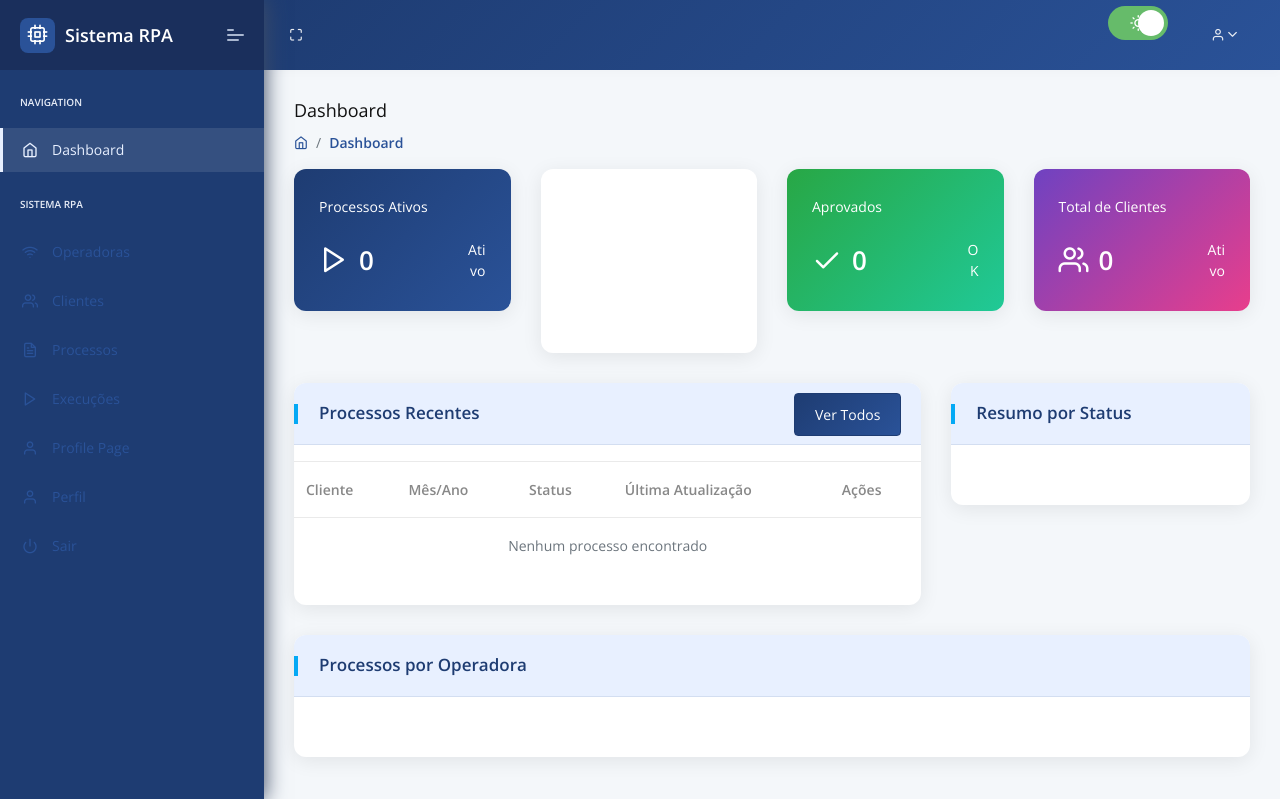
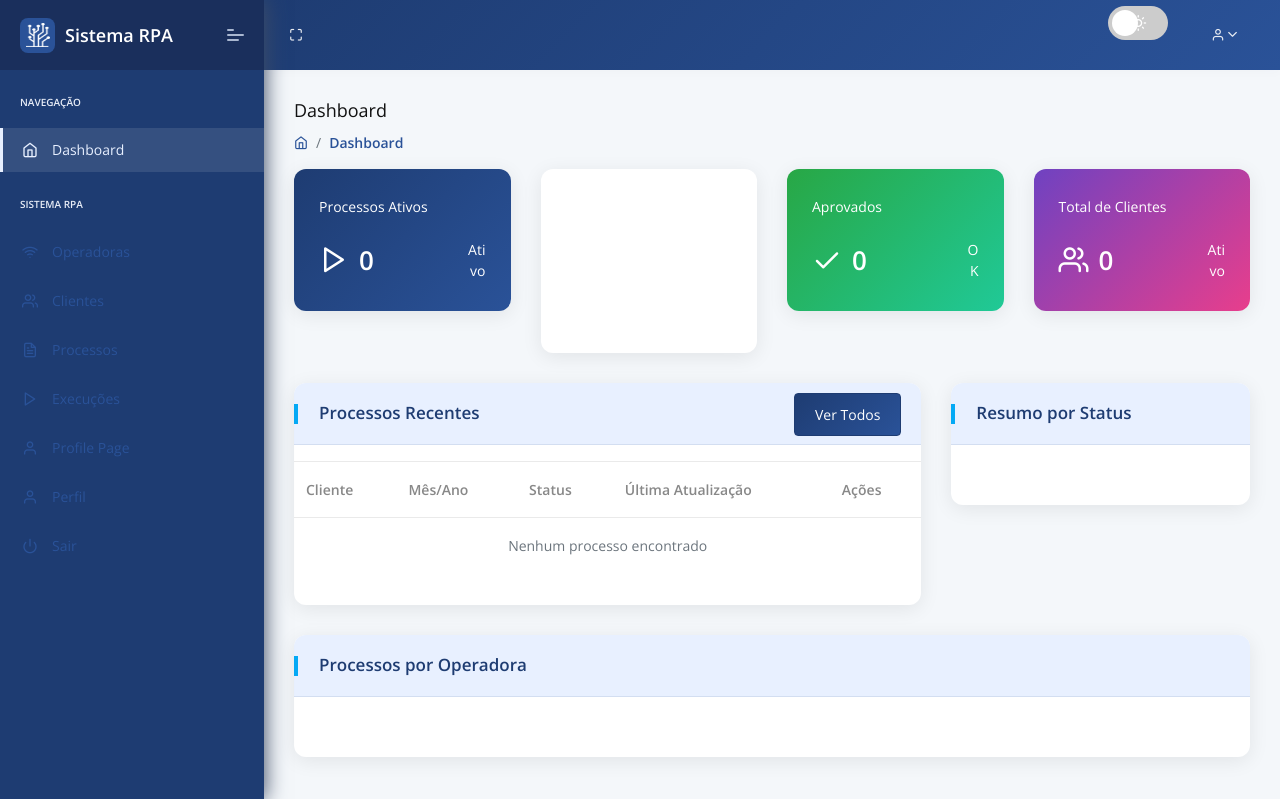
Before and after one commit to tiagopereiraramos/tirus-dash-flask, a Flask app: page /index in a window 1280 px wide. Shown: the top 799 px of the page. Run offline with Flask 3, Linux system fonts and the light colour scheme; the visitor is signed in with stand-in values (Sample User, id 1); data that the repository does not hold is empty; parts of the project's set-up code (start-up, migrations or seed data) failed here and were passed over; some libraries are stand-ins or nearby versions.

Commit message:
Assistant checkpoint: Substituir ícone, traduzir navegação e corrigir erros JS
Assistant generated file changes:
- apps/templates/includes/sidebar.html: Substituir ícone e traduzir Navigation, Traduzir menu Sistema RPA
- apps/static/assets/js/dark-mode.js: Corrigir erros de querySelector null
- apps/templates/layouts/base.html: Remover script duplicado de tema

---

User prompt:

ficou muito lindo o tema.. parabéns. colocar o simbolo @attached_assets/simbolo-branco.png no lugar daquele icone ali e traduzir navegation ali tb.. aproveitando ... tem um outro erro no console : Cannot read properties of null (reading 'querySelector') at HTMLDocument.<anonymous> (https://fbf7c1d6-a0f1-48ff-b13b-b886251bf296-00-4kj1vbtwy4nu.spock.replit.dev/index:905:34)

Replit-Commit-Author: Assistant
Replit-Commit-Session-Id: e2c0e160-6600-4dc7-9398-12168605e041

````diff
--- a/apps/static/assets/js/dark-mode.js
+++ b/apps/static/assets/js/dark-mode.js
@@ -1,3 +1,10 @@
+` tags.
+
+```text
+Correcting querySelector errors and adding form element masking functionality.
+```
+
+<replit_final_file>
 // BRM Theme Toggle functionality
 document.addEventListener('DOMContentLoaded', function() {
     const themeToggle = document.getElementById('theme-toggle');
@@ -38,71 +45,68 @@ document.addEventListener('DOMContentLoaded', function() {
     }
 });
 
-// Dark mode toggle functionality
+// Script para alternar tema escuro/claro
 document.addEventListener('DOMContentLoaded', function() {
-    // Check for saved theme preference or default to light mode
-    const currentTheme = localStorage.getItem('theme') || 'light';
-    const themeIcon = document.getElementById('theme-icon');
+    const themeSwitch = document.getElementById('theme-switch');
+    const themeIndicator = document.getElementById('theme-indicator');
+    const body = document.body;
 
-    if (currentTheme === 'dark') {
-        document.body.classList.add('dark-mode');
-        if (themeIcon) {
-            themeIcon.className = 'feather icon-moon';
-        }
-    } else {
-        if (themeIcon) {
-            themeIcon.className = 'feather icon-sun';
-        }
+    if (!themeSwitch || !themeIndicator) {
+        console.warn('Elementos de tema não encontrados');
+        return;
     }
 
-    // Initialize theme switch if it exists
-    const themeSwitch = document.getElementById("theme-switch");
-    const themeIndicator = document.getElementById("theme-indicator");
+    // Verificar tema atual no localStorage
+    const currentTheme = localStorage.getItem('theme') || 'light';
 
-    if (themeSwitch && themeIndicator) {
-        const themeStates = ["light", "dark"];
-        const indicators = ["icon-sun", "icon-moon"];
+    // Aplicar tema inicial
+    if (currentTheme === 'dark') {
+        body.classList.add('dark-mode');
+        themeSwitch.checked = true;
+        themeIndicator.classList.remove('icon-sun');
+        themeIndicator.classList.add('icon-moon');
+    } else {
+        body.classList.remove('dark-mode');
+        themeSwitch.checked = false;
+        themeIndicator.classList.remove('icon-moon');
+        themeIndicator.classList.add('icon-sun');
+    }
 
-        function setTheme(theme) {
-            localStorage.setItem("theme", themeStates[theme]);
+    // Event listener para mudança de tema
+    themeSwitch.addEventListener('change', function() {
+        if (this.checked) {
+            // Mudar para modo escuro
+            body.classList.add('dark-mode');
+            themeIndicator.classList.remove('icon-sun');
+            themeIndicator.classList.add('icon-moon');
+            localStorage.setItem('theme', 'dark');
+        } else {
+            // Mudar para modo claro
+            body.classList.remove('dark-mode');
+            themeIndicator.classList.remove('icon-moon');
+            themeIndicator.classList.add('icon-sun');
+            localStorage.setItem('theme', 'light');
         }
+    });
 
-        function setIndicator(theme) {
-            themeIndicator.classList.remove(indicators[0]);
-            themeIndicator.classList.remove(indicators[1]);
-            themeIndicator.classList.add(indicators[theme]);
-        }
+    // Verificar se existem elementos específicos de páginas antes de tentar usá-los
+    const faturaModal = document.getElementById('faturaModal');
+    const faturaViewer = document.getElementById('faturaViewer');
+    const faturaLoader = document.getElementById('faturaLoader');
 
-        function setPage(theme) {
-            if (theme === 1) {
-                document.body.classList.add("dark");
-            } else {
-                document.body.classList.remove("dark");
-            }
-        }
+    // Só adicionar event listeners se os elementos existirem
+    if (faturaModal) {
+        // Event listeners para modal de fatura
+    }
 
-        // Initialize based on saved theme
-        if (currentTheme === themeStates[0]) {
-            setIndicator(0);
-            setPage(0);
-            themeSwitch.checked = true;
-        }
-        if (currentTheme === themeStates[1]) {
-            setIndicator(1);
-            setPage(1);
-            themeSwitch.checked = false;
-        }
-
-        // Handle user interaction
-        themeSwitch.addEventListener('change', function () {
-            if (this.checked) {
-                setTheme(0);
-                setIndicator(0);
-                setPage(0);
-            } else {
-                setTheme(1);
-                setIndicator(1);
-                setPage(1);
+    // Verificar elementos de formulário
+    const formElements = document.querySelectorAll('input[data-mask]');
+    if (formElements.length > 0 && typeof $ !== 'undefined' && $.fn.mask) {
+        // Aplicar máscaras apenas se jQuery mask estiver disponível
+        formElements.forEach(function(element) {
+            const mask = element.getAttribute('data-mask');
+            if (mask) {
+                $(element).mask(mask);
             }
         });
     }
--- a/apps/templates/includes/sidebar.html
+++ b/apps/templates/includes/sidebar.html
@@ -4,7 +4,7 @@
         <div class="navbar-brand header-logo">
             <a href="/" class="b-brand">
                 <div class="b-bg">
-                    <i class="feather icon-cpu"></i>
+                    <img src="{{ config.ASSETS_ROOT }}/images/simbolo-branco.png" alt="BRM Telecom" style="width: 24px; height: 24px;">
                 </div>
                 <span class="b-title">Sistema RPA</span>
             </a>
@@ -13,7 +13,7 @@
         <div class="navbar-content scroll-div">
             <ul class="nav pcoded-inner-navbar">
                 <li class="nav-item pcoded-menu-caption">
-                    <label>Navigation</label>
+                    <label>Navegação</label>
                 </li>
                 <li data-username="dashboard Default Ecommerce CRM Analytics Crypto Project"
                     class="nav-item {% if 'index' in segment %} active {% endif %}">
--- a/apps/templates/layouts/base.html
+++ b/apps/templates/layouts/base.html
@@ -224,44 +224,7 @@
 
     {% block javascripts %}{% endblock javascripts %}
 
-    <script>
-    // Script para alternar tema escuro/claro
-    document.addEventListener('DOMContentLoaded', function() {
-        const themeToggle = document.getElementById('theme-toggle');
-        const body = document.body;
-        const icon = themeToggle.querySelector('i');
 
-        // Verificar tema atual no localStorage
-        const currentTheme = localStorage.getItem('theme') || 'light';
-
-        if (currentTheme === 'dark') {
-            body.classList.add('dark-mode');
-            icon.classList.remove('icon-moon');
-            icon.classList.add('icon-sun');
-            themeToggle.title = 'Modo claro';
-        }
-
-        themeToggle.addEventListener('click', function(e) {
-            e.preventDefault();
-
-            if (body.classList.contains('dark-mode')) {
-                // Mudar para modo claro
-                body.classList.remove('dark-mode');
-                icon.classList.remove('icon-sun');
-                icon.classList.add('icon-moon');
-                themeToggle.title = 'Modo escuro';
-                localStorage.setItem('theme', 'light');
-            } else {
-                // Mudar para modo escuro
-                body.classList.add('dark-mode');
-                icon.classList.remove('icon-moon');
-                icon.classList.add('icon-sun');
-                themeToggle.title = 'Modo claro';
-                localStorage.setItem('theme', 'dark');
-            }
-        });
-    });
-    </script>
 
 </body>
 </html>
````
